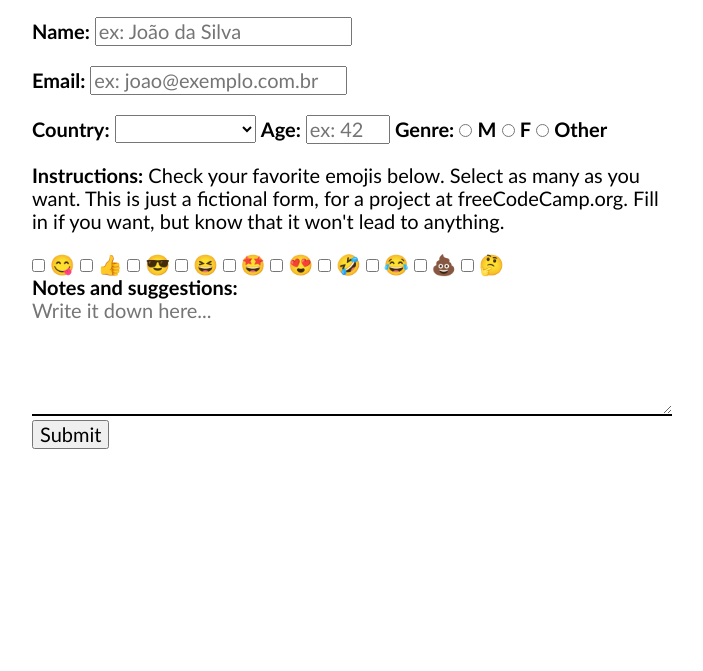
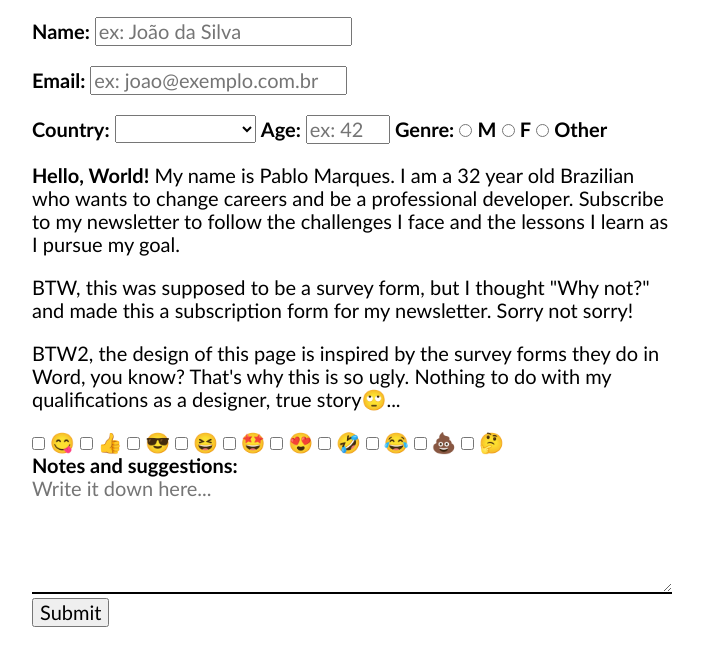
Before and after one commit to pahbloo/freeCodeCamp-projects, a website: page responsive-web-design-certification/build-a-survey-form/index.html in a window 1280 px wide. Shown: the part 129-800 px from the top of the page, without its empty margins (288-991 px from the left). Drawn offline with Linux system fonts and the light colour scheme.

Commit message:
♻ change of the text

```diff
--- a/responsive-web-design-certification/build-a-survey-form/index.html
+++ b/responsive-web-design-certification/build-a-survey-form/index.html
@@ -13,7 +13,7 @@
       <figure>
         <img src="LOGO.png" alt="Logo da Fantastic" width="150" />
       </figure>
-      <h1 id="title">FAVORITE EMOJIS FORM</h1>
+      <h1 id="title">Dev After 30 Newsletter</h1>
     </header>
 
     <form id="survey-form">
@@ -67,12 +67,23 @@
         </p>
       </section>
 
-      <p id="description">
-        <strong>Instructions:</strong> Check your favorite emojis below. Select
-        as many as you want. This is just a fictional form, for a project at
-        freeCodeCamp.org. Fill in if you want, but know that it won't lead to
-        anything.
-      </p>
+      <section id="description">
+        <p>
+          <strong>Hello, World!</strong> My name is Pablo Marques. I am a 32
+          year old Brazilian who wants to change careers and be a professional
+          developer. Subscribe to my newsletter to follow the challenges I face
+          and the lessons I learn as I pursue my goal.
+        </p>
+        <p>
+          BTW, this was supposed to be a survey form, but I thought "Why not?"
+          and made this a subscription form for my newsletter. Sorry not sorry!
+        </p>
+        <p>
+          BTW2, the design of this page is inspired by the survey forms they do
+          in Word, you know? That's why this is so ugly. Nothing to do with my
+          qualifications as a designer, true story🙄...
+        </p>
+      </section>
       <section id="check-emojis">
         <label for="emoji1">
           <input type="checkbox" name="emojis" id="emoji1" value="1" />
```
